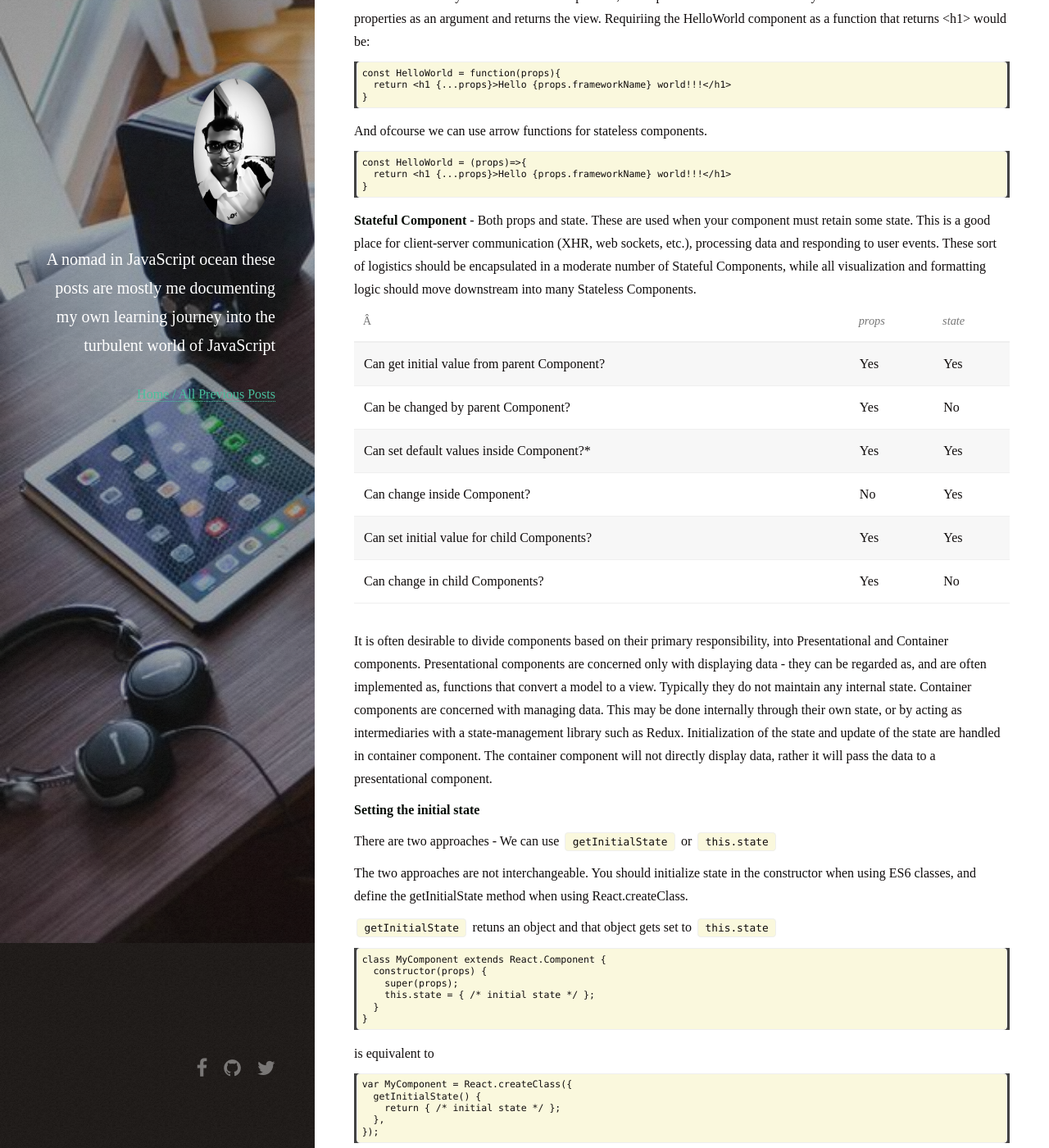
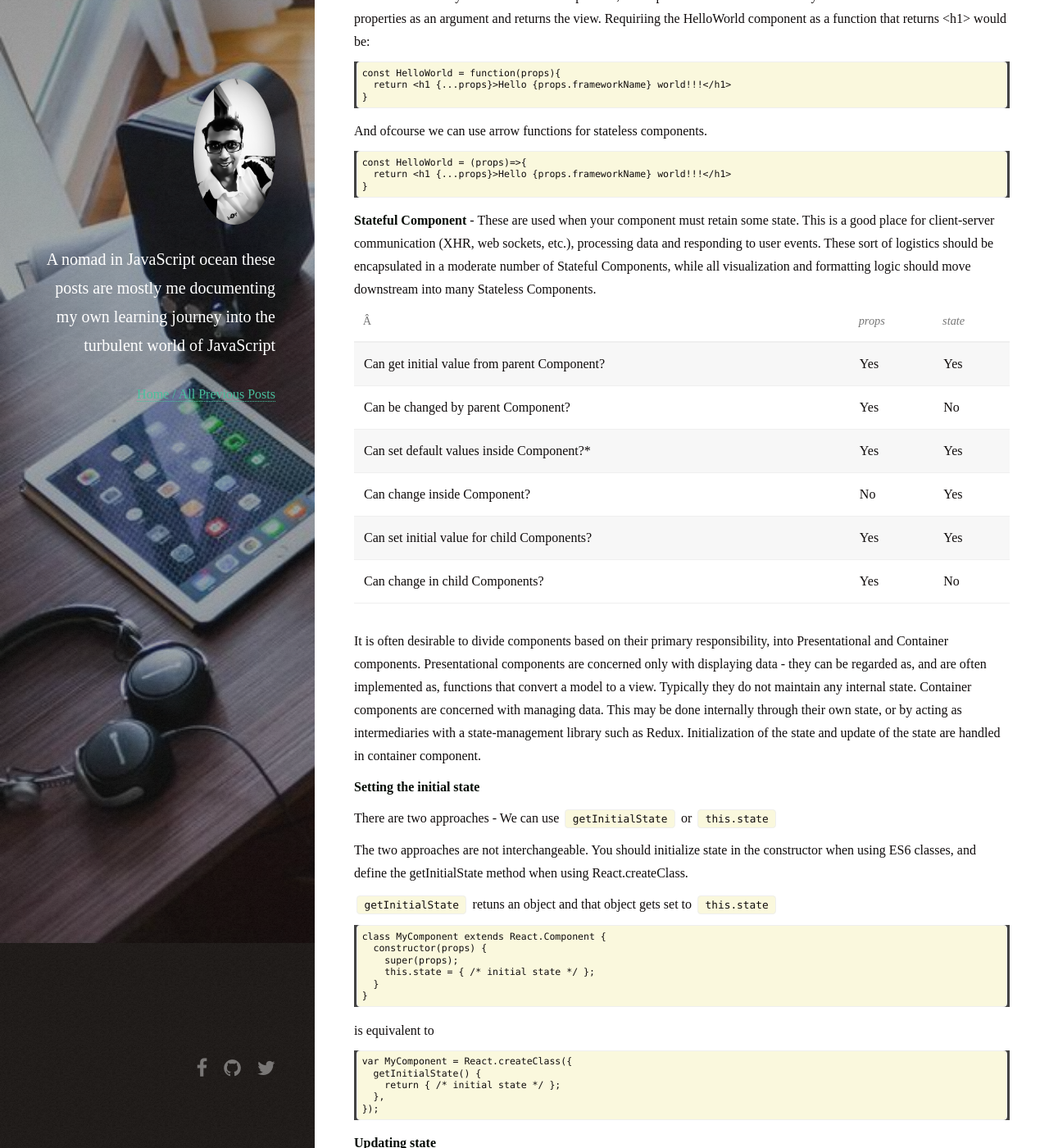
Before and after one commit to rohan-paul/rohan-paul.github.io, a Jekyll site: the page built from _posts/2017-08-08-Understanding_ReactJS_Component.md, in a window 1280 px wide and 1400 px high, scrolled down 5001 px. Shown: the whole window at 82% size. Built offline with Jekyll 4.4.1, drawn with Linux system fonts in a browser that asks for light colours; nearby versions of some CDN libraries; comment, search, counter and statistics services are not loaded.

Commit message:
pushing from new local machine

````diff
--- a/_posts/2017-08-08-Understanding_ReactJS_Component.md
+++ b/_posts/2017-08-08-Understanding_ReactJS_Component.md
@@ -147,7 +147,7 @@ const HelloWorld = (props)=>{
 ```
 
 
-**Stateful Component** -  Both props and state. These are used when your component must retain some state. This is a good place for client-server communication (XHR, web sockets, etc.), processing data and responding to user events. These sort of logistics should be encapsulated in a moderate number of Stateful Components, while all visualization and formatting logic should move downstream into many Stateless Components.
+**Stateful Component** -  These are used when your component must retain some state. This is a good place for client-server communication (XHR, web sockets, etc.), processing data and responding to user events. These sort of logistics should be encapsulated in a moderate number of Stateful Components, while all visualization and formatting logic should move downstream into many Stateless Components.
 
 | | _props_ | _state_ |
 --- | --- | ---
@@ -161,7 +161,7 @@ Can change in child Components? | Yes | No
 
 It is often desirable to divide components based on their primary responsibility, into Presentational and Container components.
 Presentational components are concerned only with displaying data - they can be regarded as, and are often implemented as, functions that convert a model to a view. Typically they do not maintain any internal state.
-Container components are concerned with managing data. This may be done internally through their own state, or by acting as intermediaries with a state-management library such as Redux. Initialization of the state and update of the state are handled in container component. The container component will not directly display data, rather it will pass the data to a presentational component.
+Container components are concerned with managing data. This may be done internally through their own state, or by acting as intermediaries with a state-management library such as Redux. Initialization of the state and update of the state are handled in container component.
 
 **Setting the initial state**
 
````
Also changed, not shown: _posts/2017-08-11-Create_React_App_The_Wonderful_Tool_For_ReactJS_Engineer.md (+5 -0 lines), _posts/2018-04-29-3-sum-with-JavaScript.md (+1 -1 lines).
